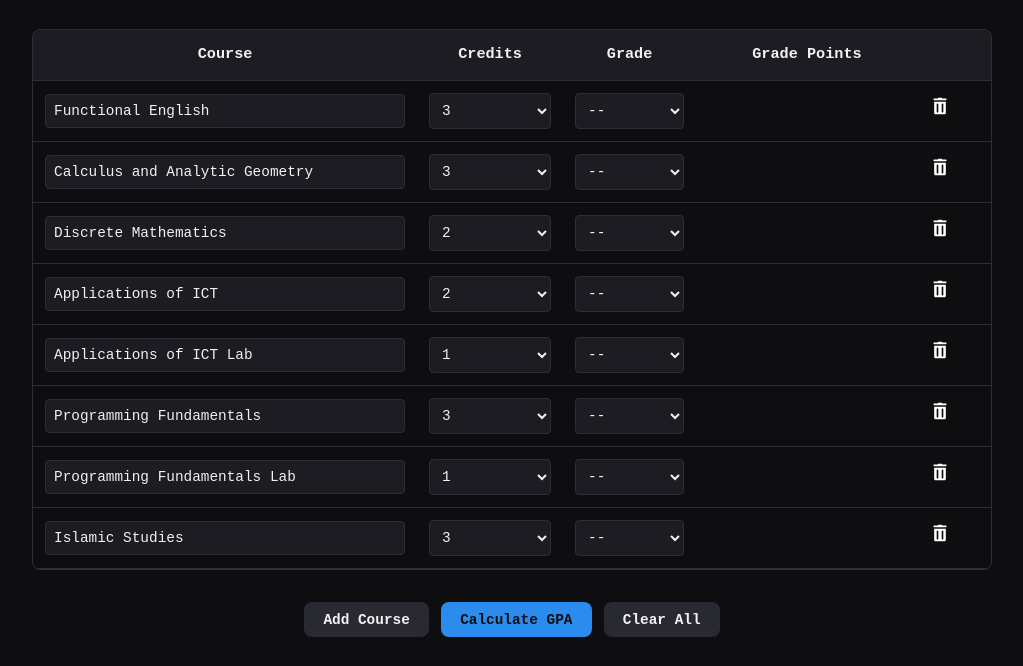
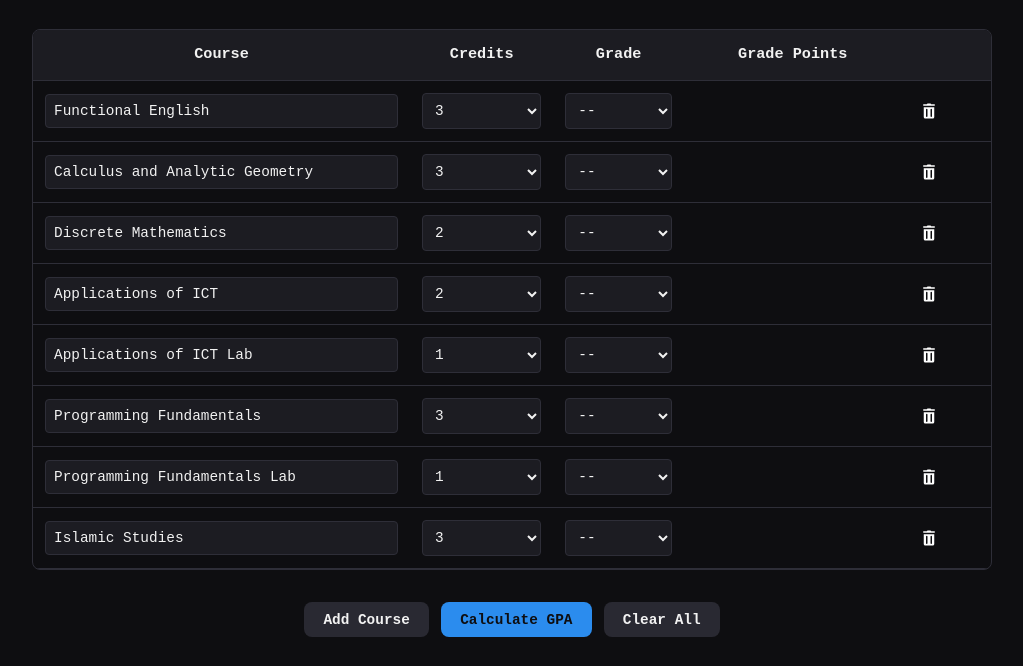
Before and after one commit to catalyst-404/gpa-calculator, a plain HTML site: page index.html in a window 1280 px wide. Shown: the part 123-789 px from the top of the page, without its empty margins (128-1151 px from the left). Drawn offline with Linux system fonts and the light colour scheme.

Commit message:
Add favicon, update footer text, and improve trash icon styling

```diff
--- a/assets/script.js
+++ b/assets/script.js
@@ -93,7 +93,7 @@ function createCourseRow(data = {}) {
   const deleteBtn = document.createElement("button");
   deleteBtn.type = "button";
   deleteBtn.className = "delete-button";
-  deleteBtn.innerHTML = '<img src="/assets/icons/trash.svg" alt="Delete">';
+  deleteBtn.innerHTML = '<img src="assets/icons/trash.svg" alt="Delete">';
   deleteBtn.addEventListener("click", () => tr.remove());
   tdDelete.appendChild(deleteBtn);
 
--- a/assets/style.css
+++ b/assets/style.css
@@ -118,12 +118,23 @@ td input, td select {
   background: none;
   border: none;
   cursor: pointer;
+  display: flex;
+  align-items: center;
+  justify-content: center;
+  padding: 0.4rem;
+  border-radius: 4px;
+  transition: background 0.2s ease;
+}
+
+.delete-button:hover {
+  background-color: var(--danger);
 }
 
 .delete-button img {
-  width: 20px;
-  height: 20px;
+  width: 18px;
+  height: 18px;
   filter: invert(100%);
+  pointer-events: none;
 }
 
 .inline-result {
--- a/index.html
+++ b/index.html
@@ -1,11 +1,12 @@
 <!DOCTYPE html>
 <html lang="en">
 <head>
-  <meta charset="utf-8">
-  <meta name="viewport" content="width=device-width, initial-scale=1.0">
+  <meta charset="utf-8" />
+  <meta name="viewport" content="width=device-width, initial-scale=1.0" />
   <title>GPA Calculator</title>
-  <link rel="stylesheet" href="assets/style.css">
+  <link rel="stylesheet" href="assets/style.css" />
   <script src="assets/script.js" defer></script>
+  <link rel="icon" type="image/svg+xml" href="favicon.svg" />
 </head>
 <body>
 
@@ -73,7 +74,7 @@
   </main>
 
   <footer>
-    <p>Made with ❤️ by Umer</p>
+    <p>Built by Umer Khan</p>
   </footer>
 
 </body>
```
Also changed, not shown: favicon.svg (added).
